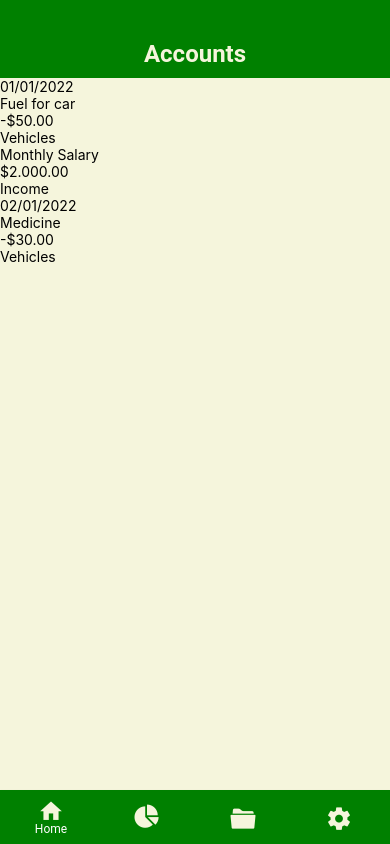
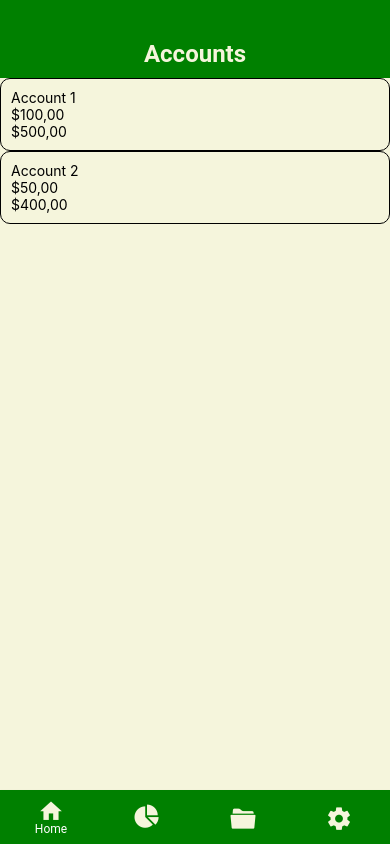
Before and after one commit to gianpaolopapaiz/my_wallet_fe_react_native, a React Native app: screen /Home in a window 390 px wide. Built offline with nearby package versions, Linux system fonts and the light colour scheme.

Commit message:
Refactor page title and add accounts page

```diff
--- /dev/null
+++ b/components/AccountCard.js
@@ -0,0 +1,27 @@
+import {
+  StyleSheet,
+  View,
+  Text
+} from 'react-native'
+
+const AccountCard = (props) => {
+  const { name, nice_initial_amount, nice_current_amount } = props.account;
+  return (
+    <View style={styles.container}>
+      <Text>{name}</Text>
+      <Text>{nice_initial_amount}</Text>
+      <Text>{nice_current_amount}</Text>
+    </View>
+  )
+}
+
+const styles = StyleSheet.create({
+  container: {
+    borderRadius: 10,
+    borderColor: 'black',
+    borderWidth: 1,
+    padding: 10
+  }
+})
+
+export default AccountCard;
--- /dev/null
+++ b/components/AccountsList.js
@@ -0,0 +1,25 @@
+import {
+  StyleSheet,
+  View,
+  Text,
+  FlatList
+} from 'react-native'
+import AccountCard from './AccountCard'
+
+const AccountsList = (props) => {
+  const { accounts } = props;
+  return (
+    <View style={styles.container}>
+      <FlatList
+        data={accounts}
+        keyExtractor={item => item.id}
+        renderItem={data => <AccountCard account={data.item}/>}
+      />
+    </View>
+  )
+}
+
+const styles = StyleSheet.create({
+})
+
+export default AccountsList;
--- a/components/ScreenContentWrapper.js
+++ b/components/ScreenContentWrapper.js
@@ -1,10 +1,14 @@
 import React from 'react'
 import { View, StyleSheet } from "react-native";
+import PageTitle from "./PageTitle";
 
-const ScreenContentWrapper = ({children}) => {
+const ScreenContentWrapper = ({pageTitle, children}) => {
   return (
     <View style={styles.safeArea}>
-      {children}
+      <PageTitle text={pageTitle}/>
+      <View style={styles.mainContainer}>
+        {children}
+      </View>
     </View>
   );
 };
@@ -14,6 +18,10 @@ const styles = StyleSheet.create({
     flexGrow: 1,
     paddingTop: 30,
     backgroundColor: 'green'
+  },
+  mainContainer: {
+    backgroundColor: 'beige',
+    flex: 1,
   }
 });
 
--- a/screens/Categories.js
+++ b/screens/Categories.js
@@ -6,7 +6,6 @@ import {
   StyleSheet
 } from 'react-native';
 import ScreenContentWrapper from "../components/ScreenContentWrapper";
-import PageTitle from "../components/PageTitle";
 
 const Categories = () => {
   const categories = [
@@ -31,9 +30,7 @@ const Categories = () => {
   ]
 
   return (
-    <ScreenContentWrapper>
-      <PageTitle text='Categories'/>
-      <View style={styles.mainContainer}>
+    <ScreenContentWrapper pageTitle='Categories'>
       <View>
         <FlatList
           data={categories}
@@ -41,31 +38,11 @@ const Categories = () => {
           renderItem={data => <Text>{data.item.title}: {data.item.description}</Text>}
         />
       </View>
-      </View>
     </ScreenContentWrapper>
   )
 }
 
 const styles = StyleSheet.create({
-  safeContainer: {
-    flexGrow: 1,
-    paddingTop: 30,
-    backgroundColor: 'beige'
-  },
-  mainContainer: {
-    backgroundColor: 'beige',
-    flex: 1
-  },
-  titleText: {
-    fontWeight: 'bold',
-    fontSize: 30,
-    fontFamily: 'Roboto'
-  },
-  container: {
-    alignItems: 'center',
-    justifyContent: 'center',
-    flex: 1
-  }
 });
 
 export default Categories
--- a/screens/Home.js
+++ b/screens/Home.js
@@ -1,67 +1,48 @@
 import React from 'react';
 import {
+  Text,
   View,
   StyleSheet
 } from 'react-native';
 import ScreenContentWrapper from "../components/ScreenContentWrapper";
 import PageTitle from "../components/PageTitle";
-import TransactionsList from "../components/TransactionsList";
+import AccountsList from "../components/AccountsList";
+// import AccountsList from "../components/AccountsList";
 
 const Home = () => {
-  const transactions = [
+  const accounts = [
     {
-      title: '01/01/2022',
-      data: [
-        {
-          id: 1,
-          title: 'Fuel for car',
-          value: -50,
-          formattedValue: '-$50.00',
-          category: 'Vehicles'
-        },
-        {
-          id: 2,
-          title: 'Monthly Salary',
-          value: 2000,
-          formattedValue: '$2.000.00',
-          category: 'Income'
-        }
-      ]
+      id: 1,
+      name: 'Account 1',
+      description: 'Account 1 description',
+      initial_amount: 100,
+      nice_initial_amount: '$100,00',
+      current_value: 500,
+      nice_current_amount: '$500,00'
     },
     {
-      title: '02/01/2022',
-      data: [
-        {
-          id: 3,
-          title: 'Medicine',
-          value: -30,
-          formattedValue: '-$30.00',
-          category: 'Vehicles'
-        }
-      ]
+      id: 2,
+      name: 'Account 2',
+      description: 'Account 2 description',
+      initial_amount: 50,
+      nice_initial_amount: '$50,00',
+      current_amount: 400,
+      nice_current_amount: '$400,00'
     }
   ]
 
   return (
-    <ScreenContentWrapper>
-      <PageTitle text="Accounts"/>
+    <ScreenContentWrapper pageTitle='Accounts'>
       <View style={styles.mainContainer}>
-        <View>
-          <TransactionsList transactions={transactions}/>
-        </View>
+        <AccountsList accounts={accounts}/>
       </View>
     </ScreenContentWrapper>
   )
 }
 
 const styles = StyleSheet.create({
-  safeContainer: {
-    flexGrow: 1,
-    paddingTop: 30,
-    backgroundColor: 'beige'
-  },
   mainContainer: {
-    backgroundColor: 'beige',
+
     flex: 1
   },
   titleText: {
--- a/screens/Settings.js
+++ b/screens/Settings.js
@@ -1,18 +1,15 @@
 import React from 'react';
 import { StyleSheet } from 'react-native';
 import ScreenContentWrapper from "../components/ScreenContentWrapper";
-import PageTitle from "../components/PageTitle";
 
 const Settings = () => {
   return (
-    <ScreenContentWrapper>
-      <PageTitle text='Settings'/>
+    <ScreenContentWrapper pageTitle='Settings'>
     </ScreenContentWrapper>
   );
 };
 
 const styles = StyleSheet.create({
-
 });
 
 export default Settings;
--- a/screens/Statistics.js
+++ b/screens/Statistics.js
@@ -5,14 +5,12 @@ import PageTitle from "../components/PageTitle";
 
 const Statistics = () => {
   return (
-    <ScreenContentWrapper>
-      <PageTitle text='Statistics'/>
+    <ScreenContentWrapper pageTitle='Statistics'>
     </ScreenContentWrapper>
   );
 };
 
 const styles = StyleSheet.create({
-
 });
 
 export default Statistics;
```
Also changed, not shown: screens/Transactions.js (added, +79 -0 lines). Lines whose indentation alone changed are shown as unchanged.
